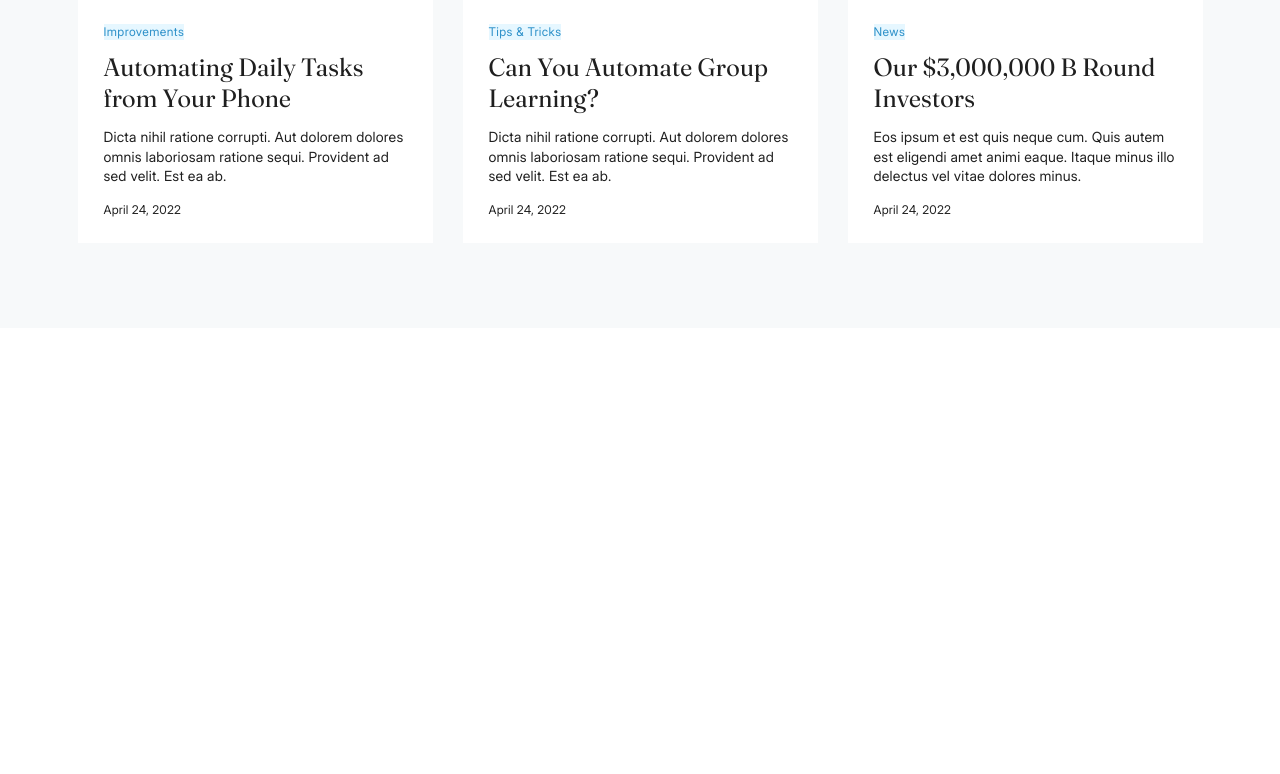
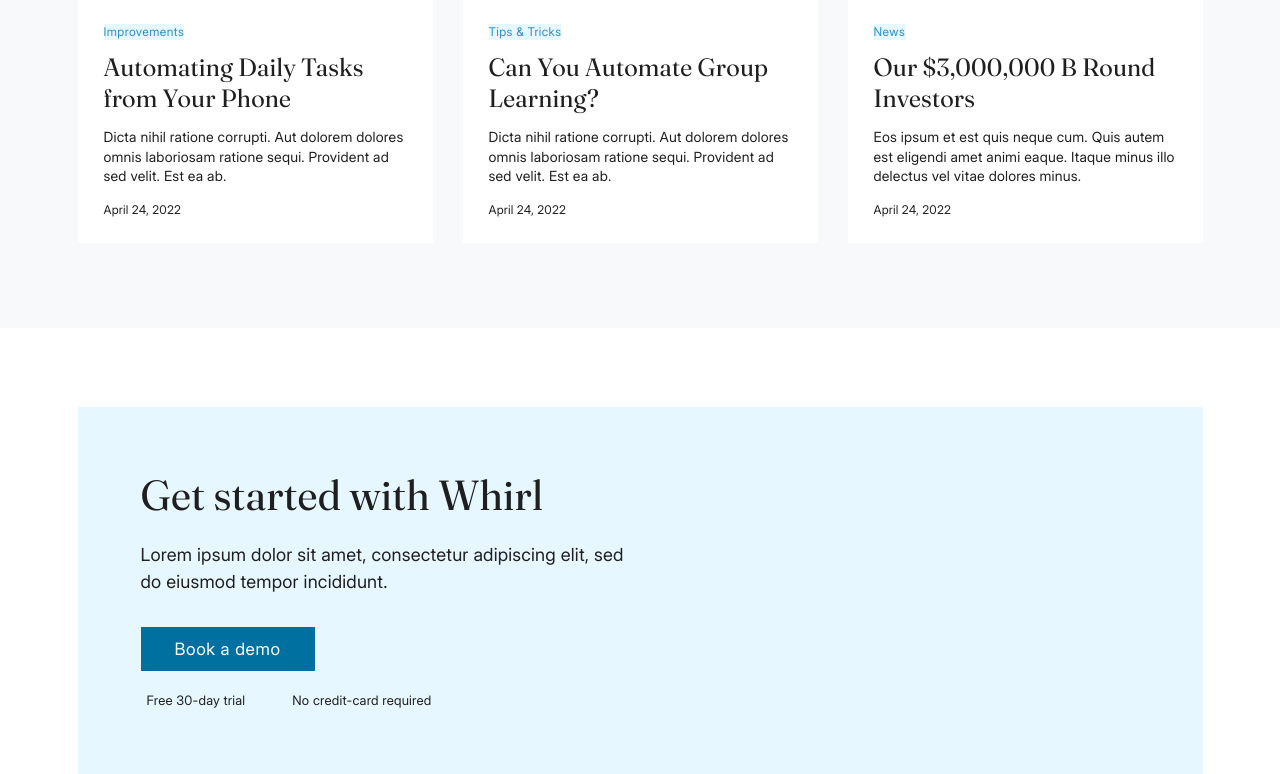
Before and after one commit to ase444ka/landing1, a website built with Vite: page index.html in a window 1280 px wide. Shown: the part 4094-4868 px from the top of the page. Before the commit the page ends 4422 px from the top, so only its background shows below. Built offline with nearby package versions, Linux system fonts and the light colour scheme; files whose address does not match are found by name.

Commit message:
add get-started section

```diff
--- /dev/null
+++ b/assets/styles/get-started.scss
@@ -0,0 +1,48 @@
+.get-started {
+  &__inner {
+    margin-top: 79px;
+    padding: 63px;
+    background-color: #e6f7ff;
+  }
+  &__title {
+    font-family: Fraunces;
+    font-size: 42px;
+    font-weight: 400;
+    line-height: 50.4px;
+    letter-spacing: 0.2px;
+    text-align: left;
+  }
+  &__text {
+    font-family: Inter;
+    font-size: 18px;
+    font-weight: 400;
+    line-height: 27px;
+    letter-spacing: 0.2px;
+    text-align: left;
+    text-underline-position: from-font;
+    text-decoration-skip-ink: none;
+    padding-top: 21px;
+    padding-bottom: 32px;
+    padding-right: 50%;
+  }
+  // &__button {
+
+  // }
+  &__list {
+    font-family: Inter;
+    font-size: 13px;
+    font-weight: 400;
+    line-height: 21px;
+    letter-spacing: 0.2px;
+    text-align: left;
+    color: #626a72;
+    display: flex;
+    padding-top: 19px;
+    gap: 41px;
+    li:before {
+      content: url('assets/images/get-started/check.svg');
+      padding-right: 4px;
+      padding-left: 2px;
+    }
+  }
+}
--- a/index.html
+++ b/index.html
@@ -296,6 +296,20 @@
       </div>
     </section>
 
+    <section class="get-started">
+      <div class="container">
+        <div class="get-started__inner">
+          <h2 class="get-started__title">Get started with Whirl</h2>
+          <p class="get-started__text">Lorem ipsum dolor sit amet, consectetur adipiscing elit, sed do eiusmod tempor incididunt.</p>
+          <button class="button button_primary get-started__button">Book a demo</button>
+          <ul class="get-started__list">
+            <li>Free 30-day trial</li>
+            <li>No credit-card required</li>
+          </ul>
+        </div>
+      </div>
+    </section>
+
   </main>
 
 </body>
```
Also changed, not shown: assets/images/get-started/check.svg (added).
